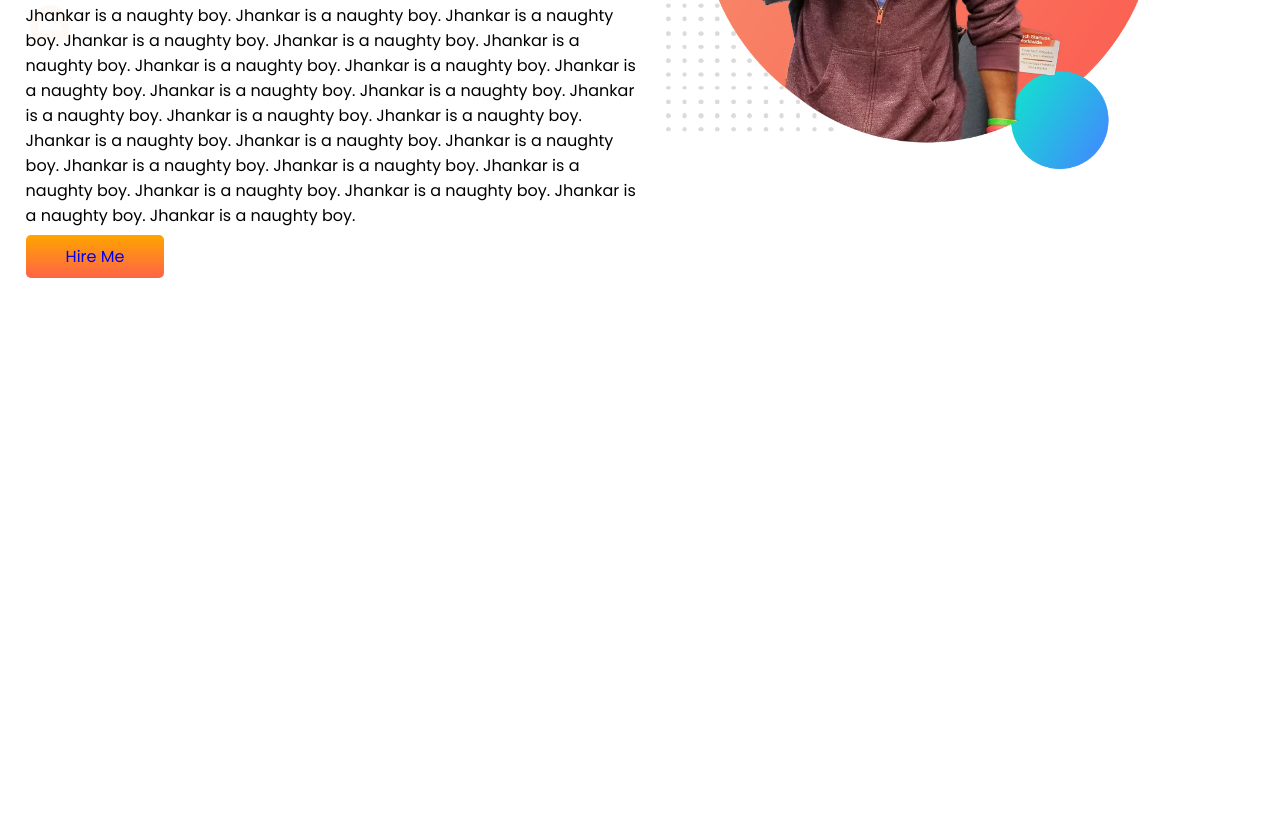
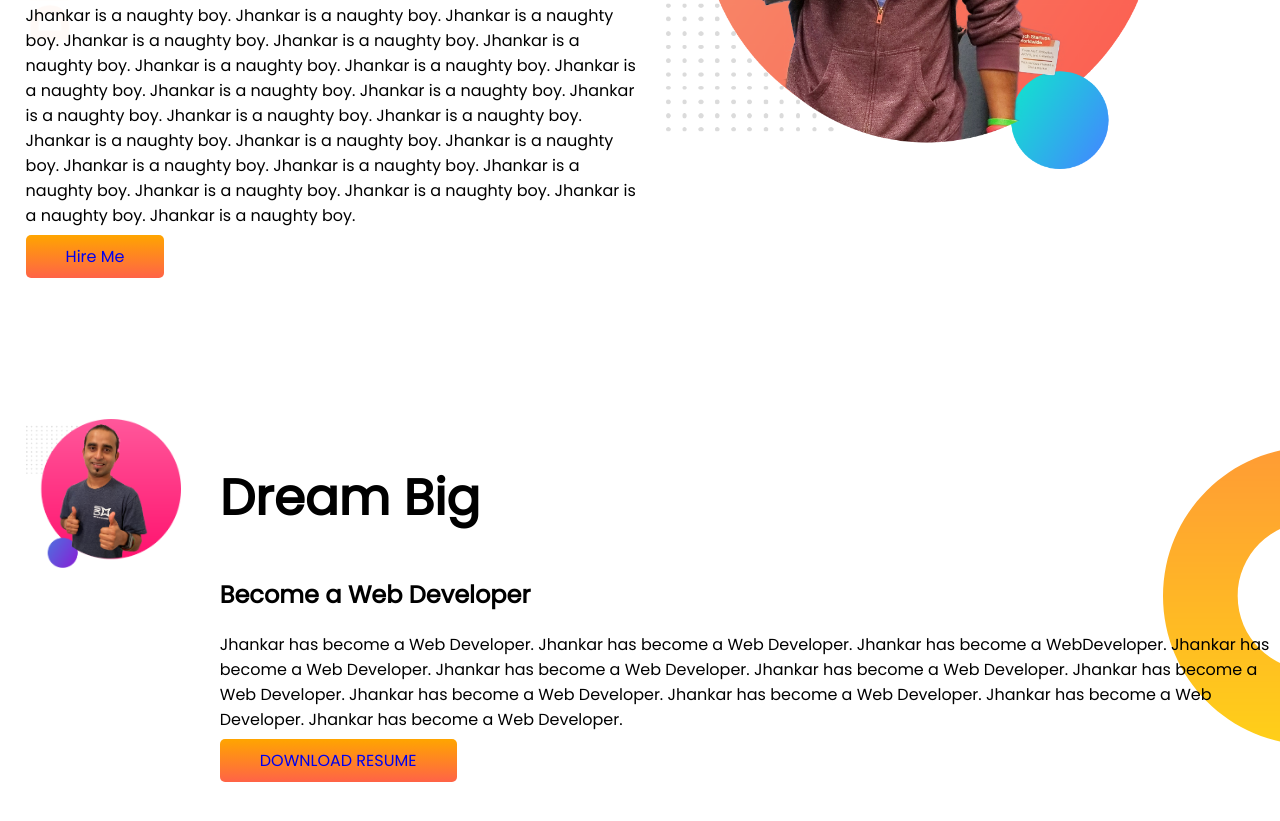
Before and after one commit to ahkamulbd/Module4DeveloperPortfolio, a plain HTML site: page index.html in a window 1280 px wide. Shown: the part 319-1140 px from the top of the page. Before the commit the page ends 800 px from the top, so only its background shows below. Drawn offline with Linux system fonts and the light colour scheme.

Commit message:
Section Big added according to Lecture 4-6 (Second part)

```diff
--- a/index.html
+++ b/index.html
@@ -33,6 +33,24 @@
             <img src="images/jhankar.png" alt="Jhankar Mahbub">
         </div>
     </section>
+
+    <section class="dream-big">
+        <div class="half-width">
+            <img src="images/jhankar2.png" alt="jhankar2">
+        </div>
+
+        <div class="half-wi">
+            <h1>Dream Big</h1>
+            <h2>Become a Web Developer</h2>
+            <p>Jhankar has become a Web Developer. Jhankar has become a Web Developer. Jhankar has become a
+                WebDeveloper. Jhankar has become a Web Developer. Jhankar has become a Web Developer. Jhankar has become
+                a Web Developer. Jhankar has become a Web Developer. Jhankar has become a Web Developer. Jhankar has
+                become a Web Developer. Jhankar has become a Web Developer. Jhankar has become a Web Developer.</p>
+
+            <a href="#" class="link-button" target="_blank">DOWNLOAD RESUME</a>
+        </div>
+
+    </section>
 </body>
 
 </html>
--- a/style.css
+++ b/style.css
@@ -13,6 +13,7 @@ h1 {
 
 section {
     display: flex;
+    margin-bottom: 150px;
 }
 
 .half-width {
@@ -35,3 +36,9 @@ section {
     background-image: url(images/top-banner.png);
     background-repeat: no-repeat;
 }
+
+.dream-big {
+    background-image: url(images/dream-bg.png);
+    background-repeat: no-repeat;
+    background-position: right;
+}
```
